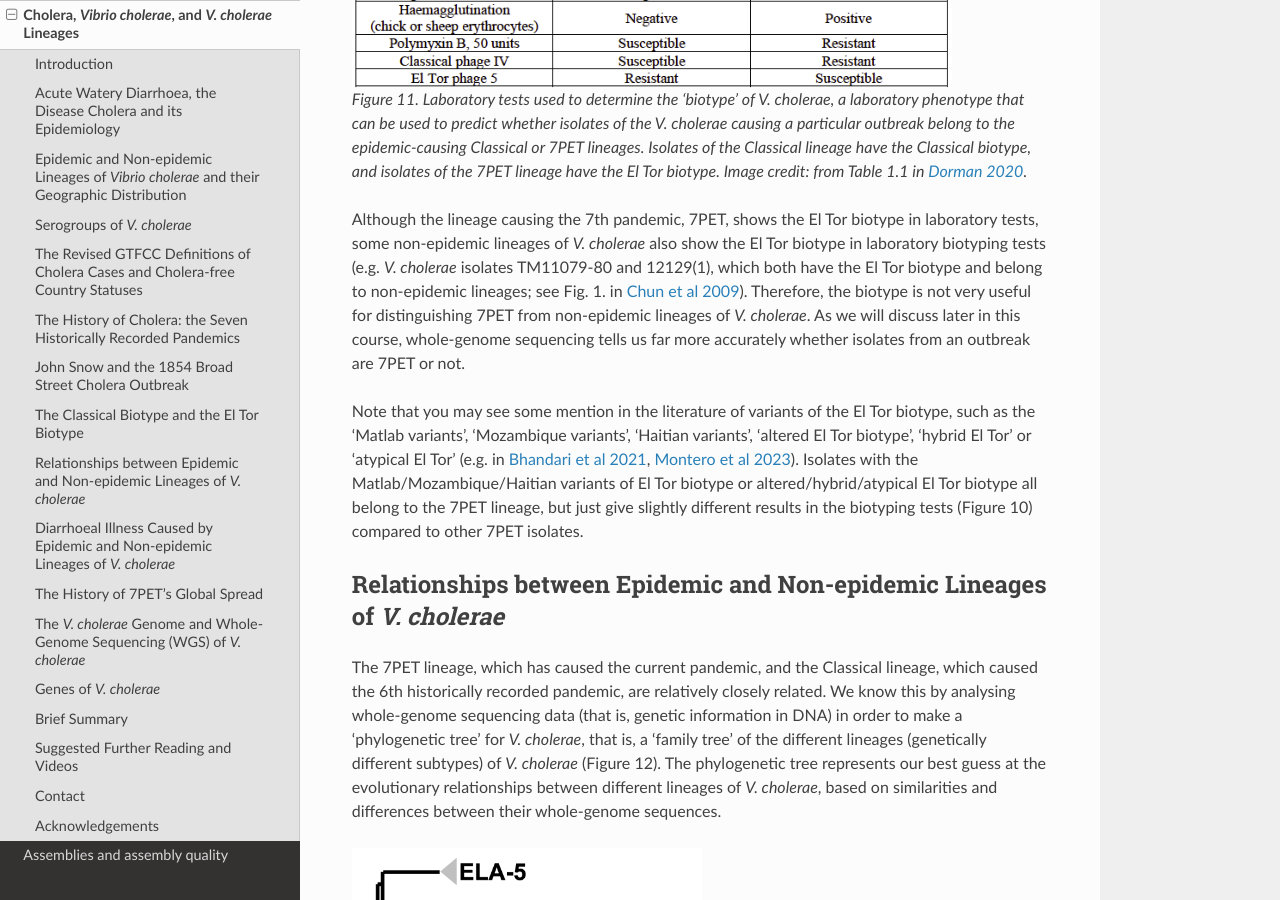
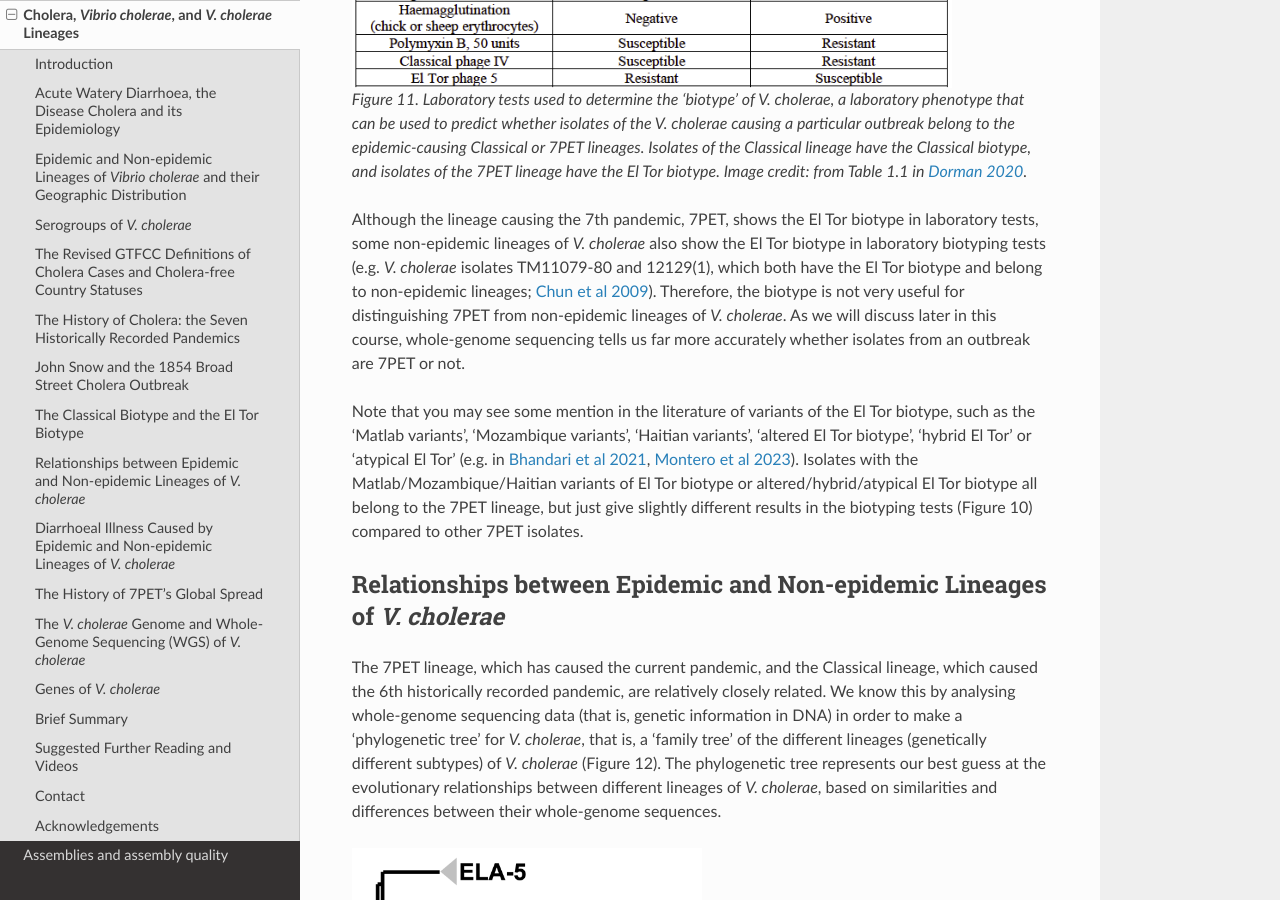
Before and after one commit to avrilcoghlan/cholerabook, a Sphinx documentation site: the page built from docs/source/vibriogenomes.rst, in a window 1280 px wide and 900 px high, scrolled down 10462 px. Built offline with Sphinx 7.4.7 and the Read the Docs theme 2.0.0, drawn with Linux system fonts in a browser that asks for light colours.

Commit message:
Update vibriogenomes.rst

```diff
--- a/docs/source/vibriogenomes.rst
+++ b/docs/source/vibriogenomes.rst
@@ -342,7 +342,7 @@ In contrast, Classical lineage isolates have the Classical biotype.
 
 Although the lineage causing the 7th pandemic, 7PET, shows the El Tor biotype in laboratory tests, some
 non-epidemic lineages of *V. cholerae* also show the El Tor biotype in laboratory biotyping tests (e.g. *V. cholerae* isolates TM11079-80 and 12129(1), which both have the El Tor
-biotype and belong to non-epidemic lineages; see Fig. 1. in `Chun et al 2009`_).
+biotype and belong to non-epidemic lineages; `Chun et al 2009`_).
 Therefore, the biotype is not very useful for distinguishing 7PET from non-epidemic lineages of *V. cholerae*.
 As we will discuss later in this course, whole-genome sequencing tells us far more accurately whether isolates from an
 outbreak are 7PET or not.
```
